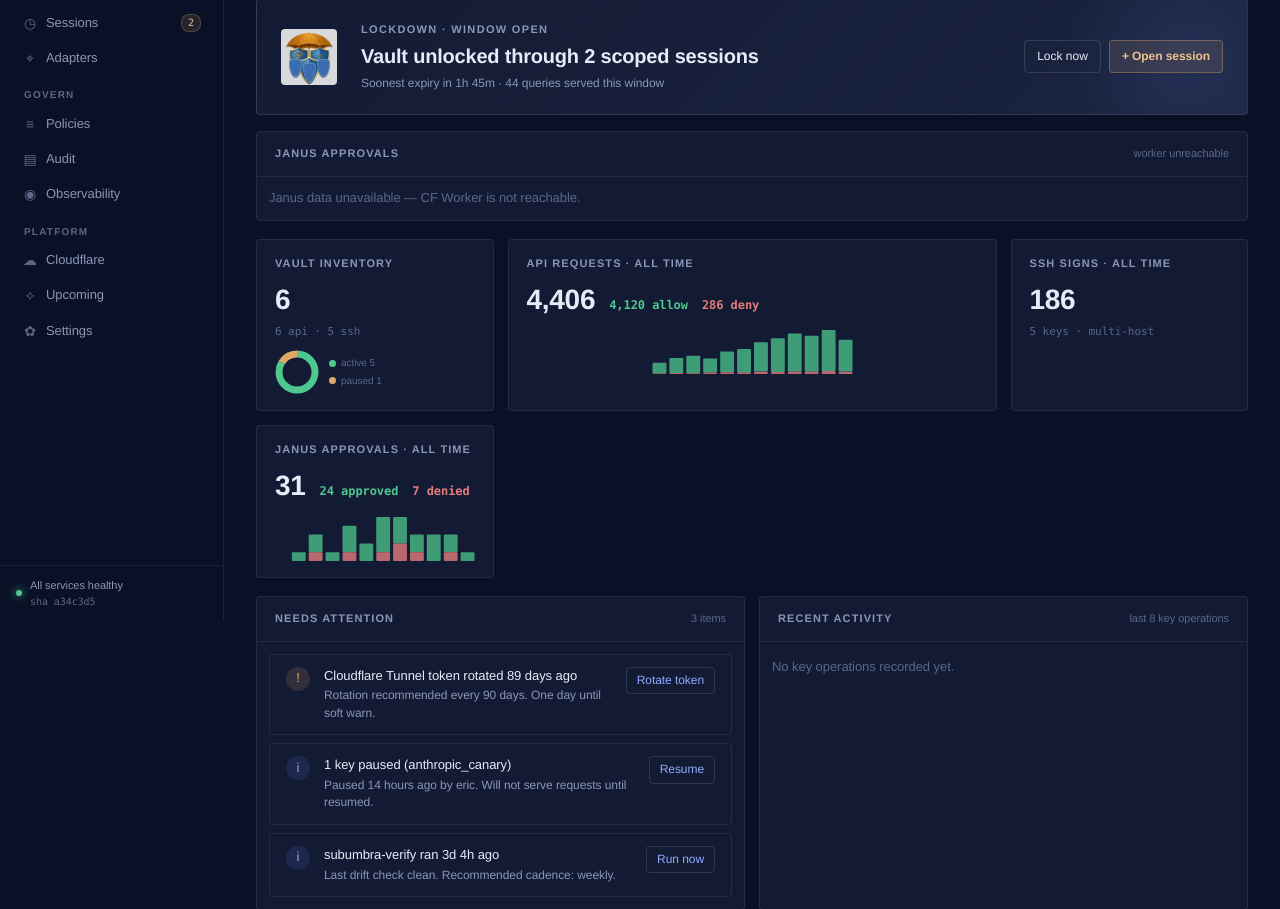
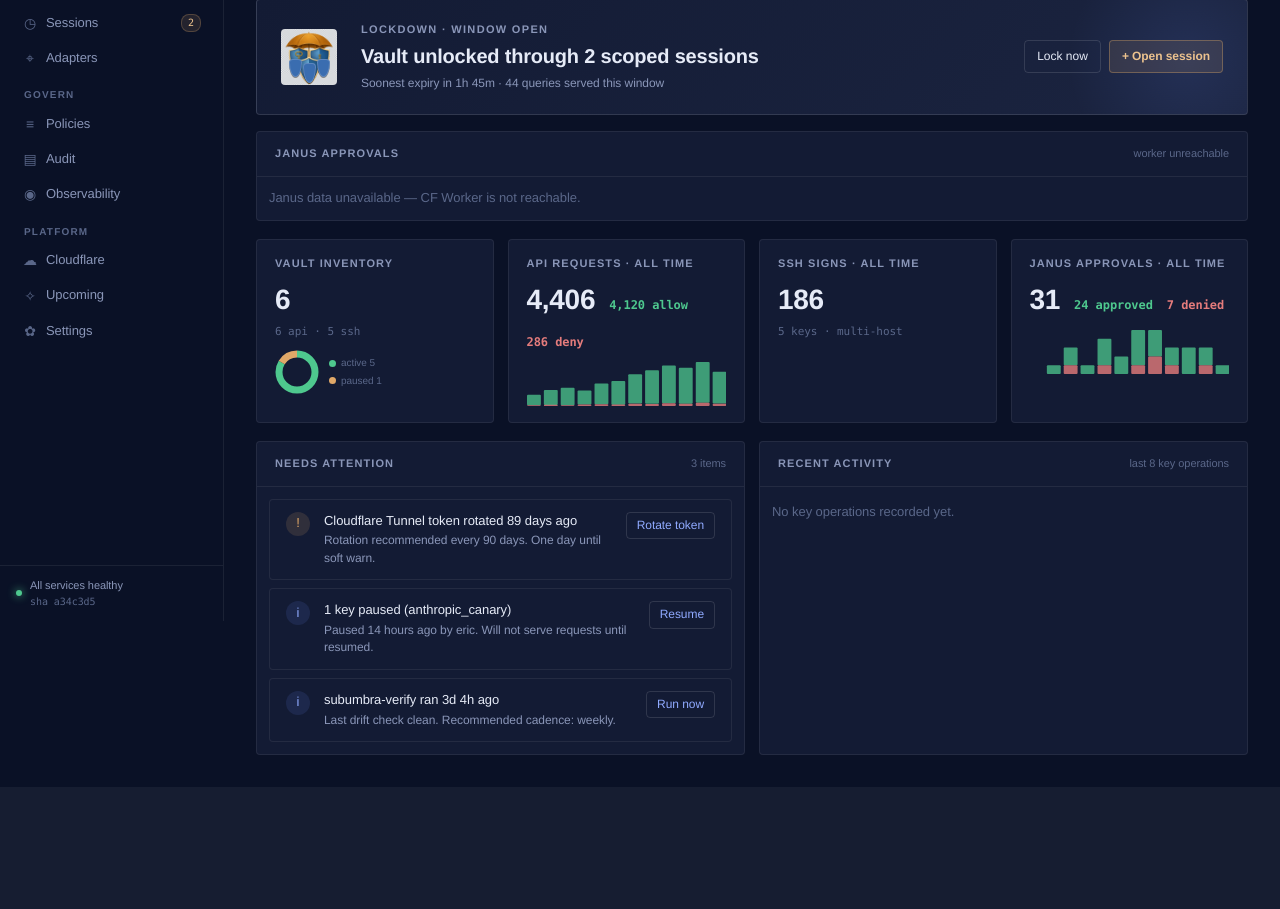
Before and after one commit to polysemic/Subumbra, a Flask app: page /overview in a window 1280 px wide. Shown: the part 179-1088 px from the top of the page. After the commit the page ends 934 px from the top, so only its background shows below. Run offline with Flask 3, Linux system fonts and the light colour scheme; data that the repository does not hold is empty; parts of the project's set-up code (start-up, migrations or seed data) failed here and were passed over; some libraries are stand-ins or nearby versions.

Commit message:
ui: shrink API requests tile back to single column
stat--wide was pushing Janus approvals off the grid row.

Co-Authored-By: Claude Sonnet 4.6 <noreply@anthropic.com>

```diff
--- a/ui/templates/overview.html
+++ b/ui/templates/overview.html
@@ -128,7 +128,7 @@
   </div>
 
   {# API requests — split header + stacked monthly bars #}
-  <div class="stat stat--wide">
+  <div class="stat">
     <div class="stat__label">API requests · all time</div>
     <div class="stat__trihead">
       <span class="stat__trihead-total">{{ '{:,}'.format(req_total) }}</span>
```
